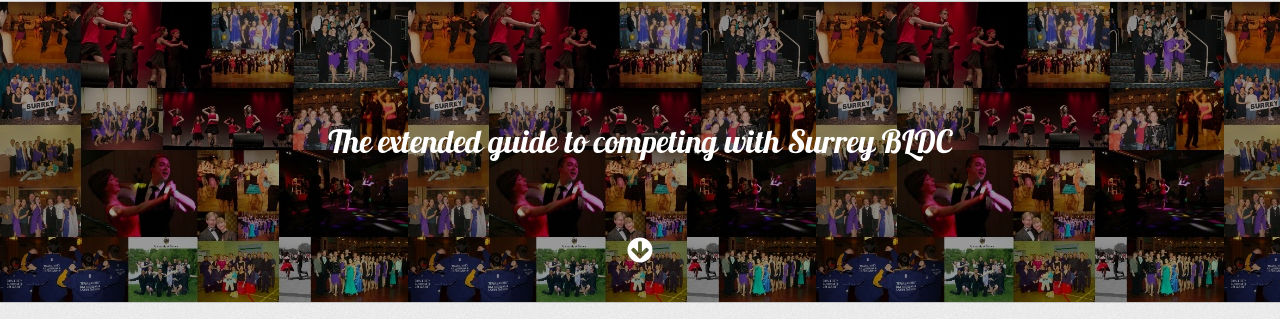
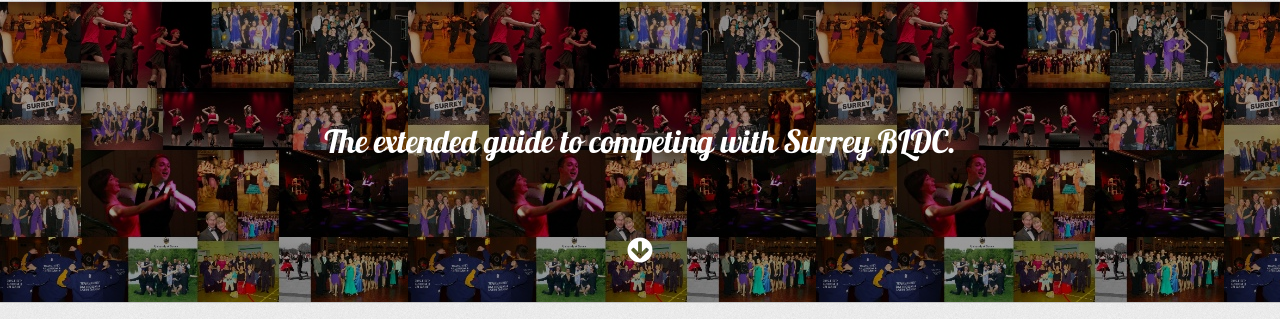
Before and after one commit to surreybldc/surreybldc.github.com, a Jekyll site: the page built from competitions.html, in a window 1280 px wide and 900 px high. Shown: the part 328-647 px from the top of the window. Built offline with Jekyll 4.4.1, drawn with Linux system fonts in a browser that asks for light colours.

```diff
--- a/competitions.html
+++ b/competitions.html
@@ -1,7 +1,7 @@
 ---
 layout: default
 title: "Competitions"
-longtitle: "The extended guide to competing with Surrey BLDC"
+longtitle: "The extended guide to competing with Surrey BLDC."
 ---
 <div class="spiel">
   <section>
@@ -46,7 +46,7 @@ longtitle: "The extended guide to competing with Surrey BLDC"
       <div class="fourcol last">
         <h3>Girls</h3>
         <p>The opposite - your first pair should be <strong>Latin</strong> shoes as these can be worn to do ballroom dancing as well.</p>
-        <p>You will also need <strong>heel protectors</strong> for your shoes before the competitions. It is important to know the style of your heel to purchase the correct heel protectors; you can find this out when you buy the shoes.</strong>
+        <p>You will also need <strong>heel protectors</strong> for your shoes before the competitions. It is important to know the style of your heel to purchase the correct heel protectors; you can find this out when you buy the shoes.</p>
       </div>
     </div>
   </section>
--- a/faqs.html
+++ b/faqs.html
@@ -1,7 +1,7 @@
 ---
 layout: default
 title: "FAQs"
-longtitle: "A few questions that people always ask"
+longtitle: "A few questions that people always ask."
 ---
 <div class="spiel">
   <section>
--- a/index.html
+++ b/index.html
@@ -222,10 +222,10 @@ layout: default
         </blockquote>
       </div>
       <div class="threecol last">
-        <img src="http://placehold.it/400x400">
+        <img src="http://upload.wikimedia.org/wikipedia/en/thumb/6/65/Agnes_de_Mille.jpg/180px-Agnes_de_Mille.jpg" alt="Agnes de Mille">
         <blockquote>
-          <p>One more quote here.</p>
-          <small>Author here</small>
+          <p>To dance is to be out of yourself. Larger, more beautiful, more powerful. This is power, it is glory on earth and it is yours for the taking.</p>
+          <small>Agnes de Mille, choreographer</small>
         </blockquote>
       </div>
     </div>
```
Also changed, not shown: 3 other files.
